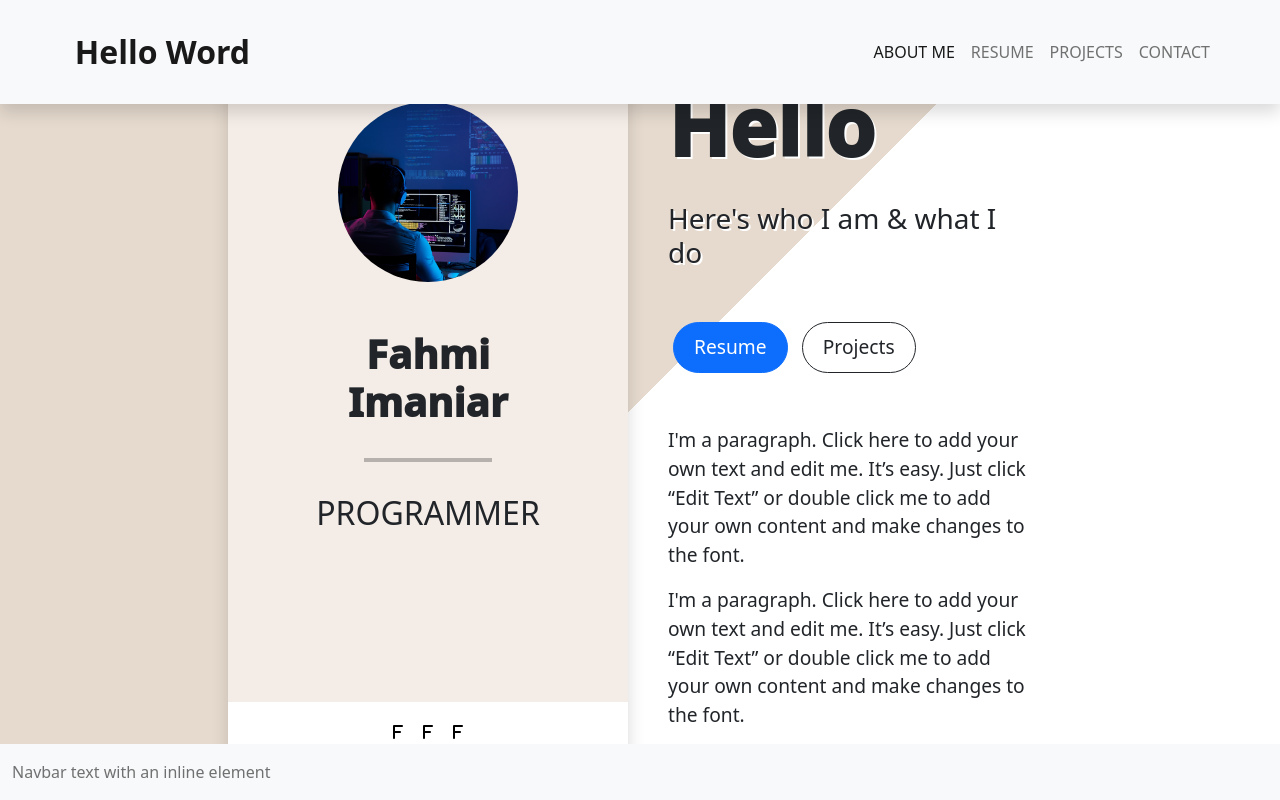
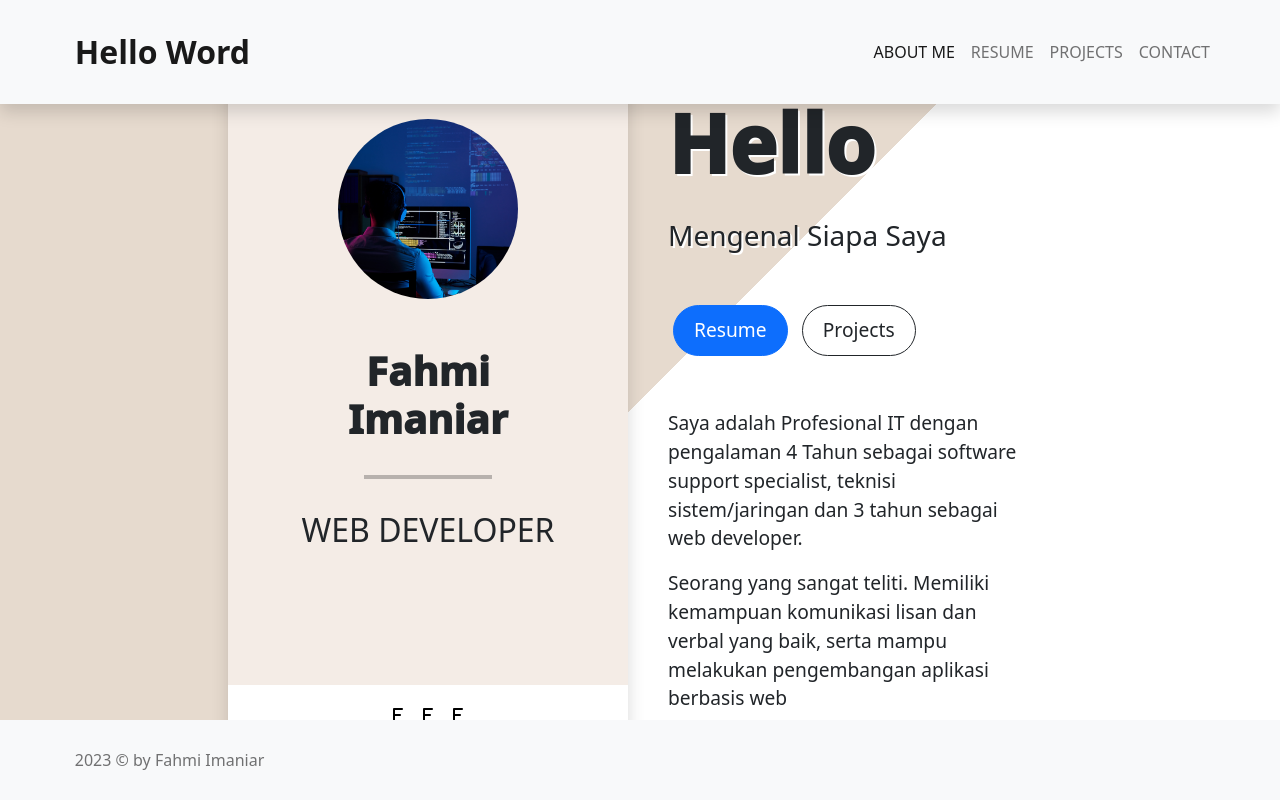
Before and after one commit to fahmiimaniar12/fahmiimaniar12.github.io, a plain HTML site: page index.html in a window 1280 px wide. Drawn offline with nearby package versions, Linux system fonts and the light colour scheme.

Commit message:
kamu siapa

```diff
--- a/index.html
+++ b/index.html
@@ -27,10 +27,10 @@
             <div class="collapse navbar-collapse justify-content-end text-center" id="navbarNav">
                 <ul class="navbar-nav">
                     <li class="nav-item">
-                        <a class="nav-link active" aria-current="page" href="#">ABOUT ME</a>
+                        <a class="nav-link active" aria-current="page" href="index.html">ABOUT ME</a>
                     </li>
                     <li class="nav-item">
-                        <a class="nav-link" href="#">RESUME</a>
+                        <a class="nav-link" href="resume.html">RESUME</a>
                     </li>
                     <li class="nav-item">
                         <a class="nav-link" href="#">PROJECTS</a>
@@ -57,7 +57,7 @@
                             <hr>
                         </div>
 
-                        <h4 class="profesi text-center pt-3">PROGRAMMER</h4>
+                        <h4 class="profesi text-center pt-3">WEB DEVELOPER</h4>
                     </div>
 
                     <div class="card-footer d-flex align-items-center justify-content-center">
@@ -75,23 +75,19 @@
                             <h1 class="hello text-shadow">Hello</h1>
                         </div>
 
-                        <h3 class="card-subtitle mb-2 text-shadow">Here's who I am & what I do</h3>
+                        <h3 class="card-subtitle mb-2 text-shadow">Mengenal Siapa Saya</h3>
 
                         <div class="my-5">
                             <button type="button" class="btn btn-primary">Resume</button>
                             <button type="button" class="btn btn-outline-dark">Projects</button>
                         </div>
 
-                        <p>I'm a paragraph. Click here to add your own text and edit me. It’s easy. Just click “Edit
-                            Text”
-                            or
-                            double click me to add your own content and make changes to the font.
+                        <p>Saya adalah Profesional IT dengan pengalaman 4 Tahun sebagai software support specialist,
+                            teknisi sistem/jaringan dan 3 tahun sebagai web developer.</p>
+                        <p>Seorang yang sangat teliti. Memiliki kemampuan komunikasi lisan dan verbal yang baik, serta
+                            mampu melakukan pengembangan aplikasi berbasis web
                         </p>
-                        <p>I'm a paragraph. Click here to add your own text and edit me. It’s easy. Just click “Edit
-                            Text”
-                            or
-                            double click me to add your own content and make changes to the font.
-                        </p>
+
                     </div>
                 </div>
             </div>
@@ -101,7 +97,7 @@
     <nav class="navbar bg-light fixed-bottom mt-4">
         <div class="container-fluid">
             <span class="navbar-text">
-                Navbar text with an inline element
+                2023 &copy by Fahmi Imaniar
             </span>
         </div>
     </nav>
--- a/style/style.css
+++ b/style/style.css
@@ -37,6 +37,10 @@ body {
 .navbar-brand {
     font-size: 2rem;
     font-weight: 700;
+    padding: 20px 0 20px 5%;
+}
+
+.navbar-text {
     padding: 20px 0 20px 5%;
 }
 
```
